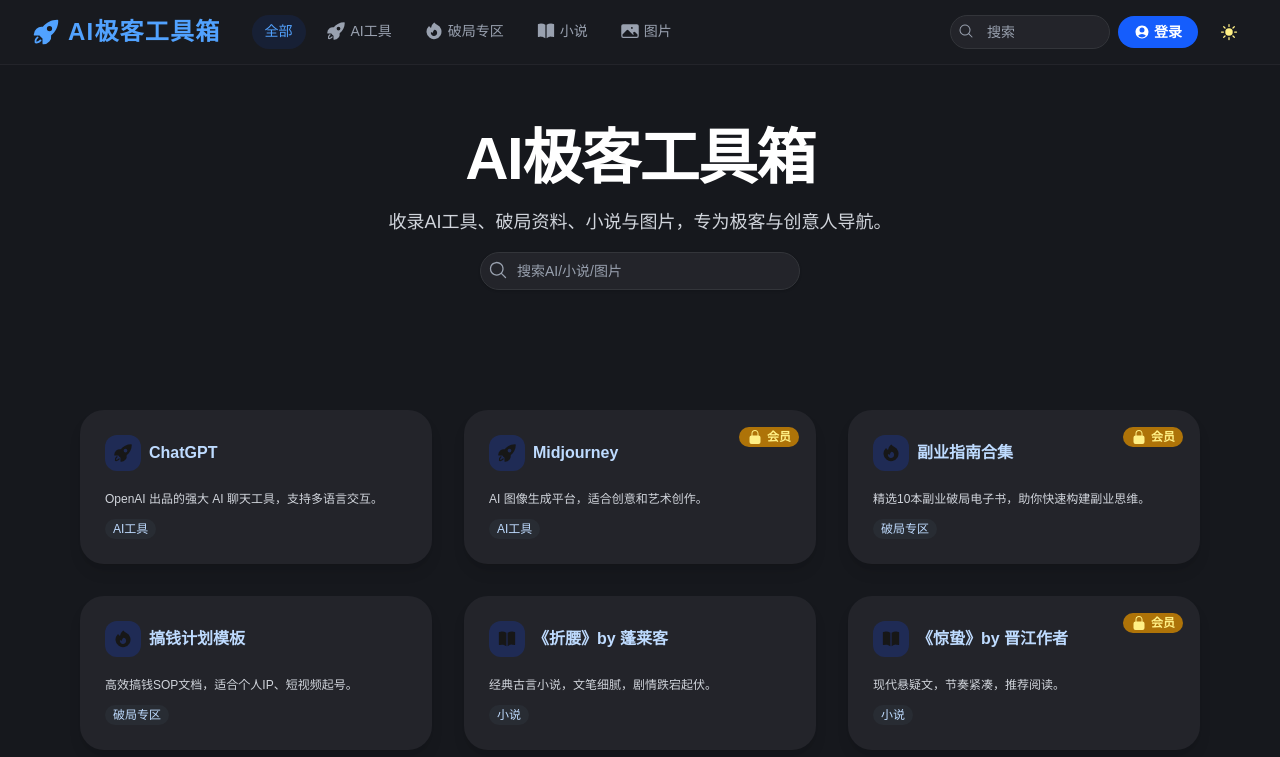
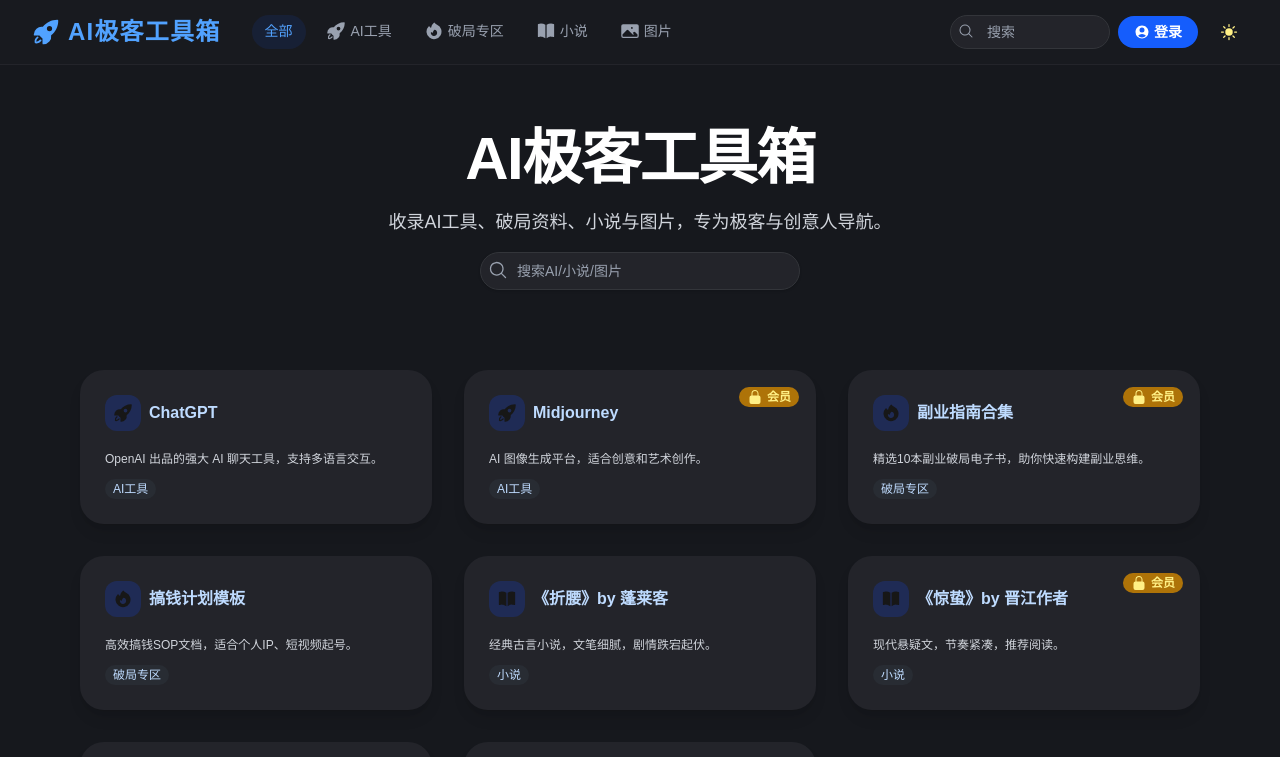
Before and after one commit to G-MUYI/ai-toolbox, a Next.js app: page / in a window 1280 px wide. Shown: the top 757 px of the page. Built offline with nearby package versions, Linux system fonts and the light colour scheme.

Commit message:
优化首页UI

```diff
--- a/app/page.tsx
+++ b/app/page.tsx
@@ -202,7 +202,7 @@
 
 
       {/* 工具区 */}
-      <main className="flex-1 w-full max-w-6xl mx-auto px-4 pb-12 mt-20">
+      <main className="flex-1 w-full max-w-6xl mx-auto px-4 pb-12 mt-10">
         <ul className="grid grid-cols-1 sm:grid-cols-2 md:grid-cols-3 gap-8">
           {filteredTools.length === 0 ? (
             <div className="col-span-full text-center text-gray-400 py-12">未找到相关资源</div>
```
